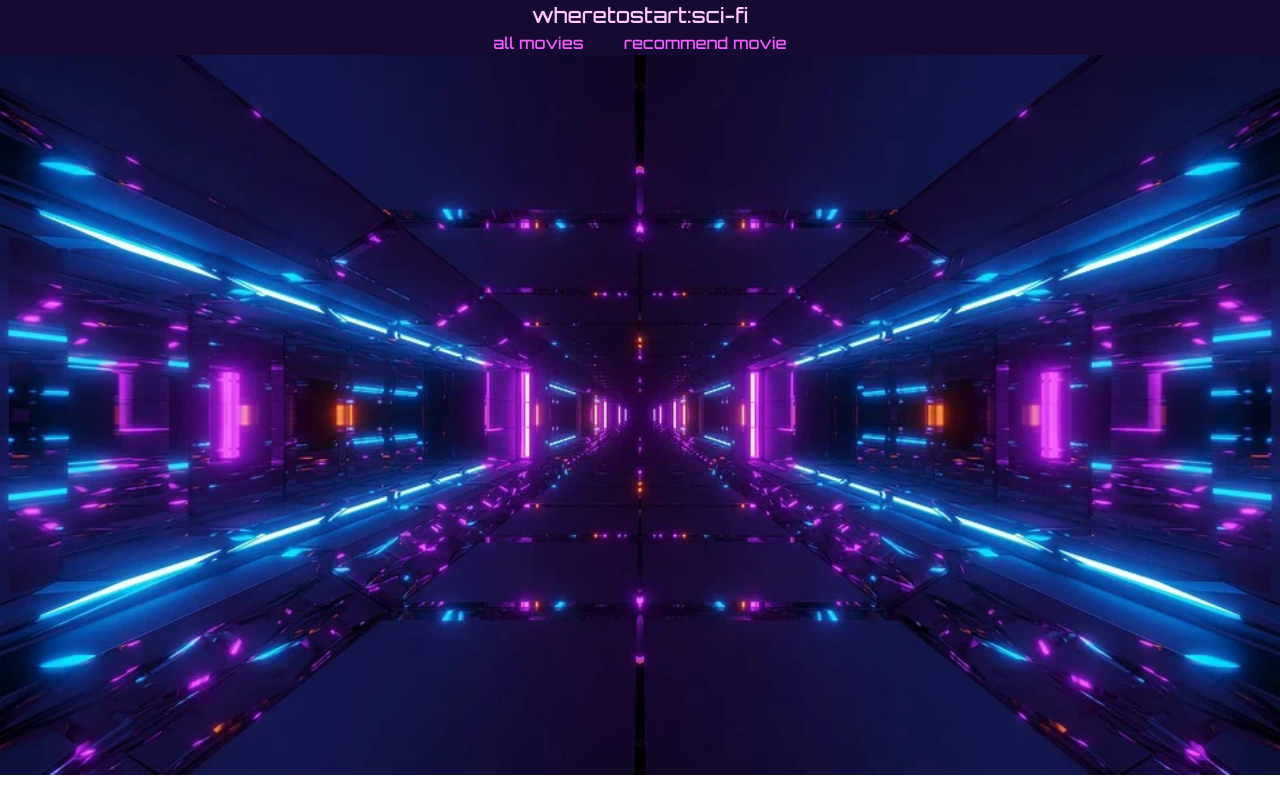
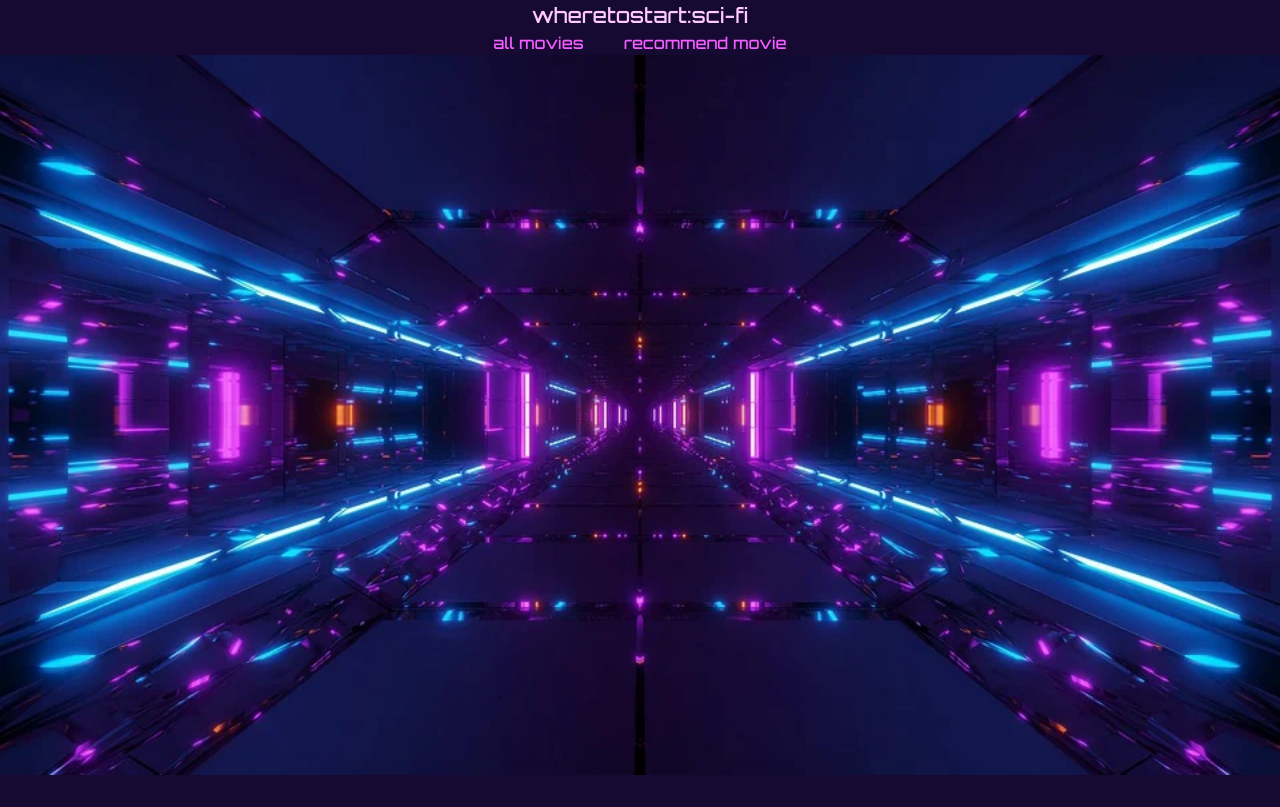
Before and after one commit to jesschoe/wheretostart, a React (Create React App) app in the folder client/: page / in a window 1280 px wide. Built offline with nearby package versions, Linux system fonts and the light colour scheme; no server answers.

Commit message:
refactor review component, still not fully functional

```diff
--- a/client/src/App.css
+++ b/client/src/App.css
@@ -1,9 +1,10 @@
 
 
 .App {
-  margin: 0px, auto;
+  margin: 0px;
   text-align: center;
   background-image: linear-gradient(#160932, #F35EFF, #1871C2, #FFEBFF);
+  padding: 0px;
 }
 
 Link {
@@ -20,6 +21,11 @@ nav {
   font-size: 1em;
 }
 
+footer {
+  height: 2em;
+  background-color: #160932;
+}
+
 .site-name {
   font-size: 1.3em;
 }
@@ -28,7 +34,7 @@ nav {
   display: flex;
   flex-flow: row wrap;
   justify-content: center;
-
+  overflow: auto;
 }
 
 .movie-card {
--- a/client/src/App.js
+++ b/client/src/App.js
@@ -29,6 +29,9 @@ function App() {
       <Route path ='/movies/:id/review'>
         <SubmitReview />
       </Route>
+      <footer>
+
+      </footer>
     </div>
   );
 }
--- a/client/src/components/AllMovies.jsx
+++ b/client/src/components/AllMovies.jsx
@@ -38,7 +38,8 @@ export default function AllMovies() {
                             <h1>#{i+1}</h1>
                         </div>
                         <div className='details'>
-                            <h3>{movie.fields?.title}, {movie.fields?.year}</h3>
+                            <h3>{movie.fields?.title}</h3>
+                            <h3>{movie.fields?.year}</h3>
                         </div>
                     </div>
                     </Link>
--- a/client/src/components/MovieDetails.jsx
+++ b/client/src/components/MovieDetails.jsx
@@ -12,17 +12,17 @@ export default function MovieDetails() {
     useEffect(() => {
         const getMovie = async() => {
             setMovie(await fetchMovie(id))
-            // const temp = await fetchMovie(id)
-            // console.log(temp)
+
         }
         getMovie()
     }, [id])
 
     return (
         <div>
+
             <Details title={movie.fields?.title} />
             <Vote id={id} />
-            <Reviews id={id} />
+            <Reviews ids={movie.fields?.reviews} />
         </div>
     )
 }
--- a/client/src/components/Reviews.jsx
+++ b/client/src/components/Reviews.jsx
@@ -1,30 +1,27 @@
 import { useState, useEffect } from 'react'
-import { fetchMovie } from '../services'
 import { getReviews } from '../services'
 
 export default function Reviews(props) {
     const [reviewComments, setReviewComments] = useState([])
 
+
     useEffect(() => {
-        const getMovie = async() => {
-            const data = await fetchMovie(props.id)
-            console.log(data)
-            const reviews =  data.fields.reviews
-            console.log(reviews)
-            const reviewArr = []
-            if (reviews.length > 0) {
-                reviews.map(async review => {
-                    const rev = await getReviews(review)
-                    reviewArr.push(rev)
+        const reviewIds = props.ids
+        const reviewArr = []
+        console.log(props.ids)
+
+            if (props.ids) {
+                props.ids.map(async (reviewId) => {
+                    const data = await getReviews(reviewId)
+                    reviewArr.push(data)
                     console.log('reviewarr', reviewArr)
 
-                })
-                setReviewComments(reviewArr)
+            })
+            setReviewComments(reviewArr)
+        }
 
-            }
-        }
-        getMovie()
-    }, [])
+    }, [props.ids])
+
 
     return (
         <div>
--- a/client/src/components/SubmitMovie.jsx
+++ b/client/src/components/SubmitMovie.jsx
@@ -40,8 +40,6 @@ export default function SubmitMovie() {
                 <Form
                     title={title}
                     setTitle={setTitle}
-                    // year={year}
-                    // setYear={setYear}
                     handleSearch={handleSearch}
                 />
             </div>
```
